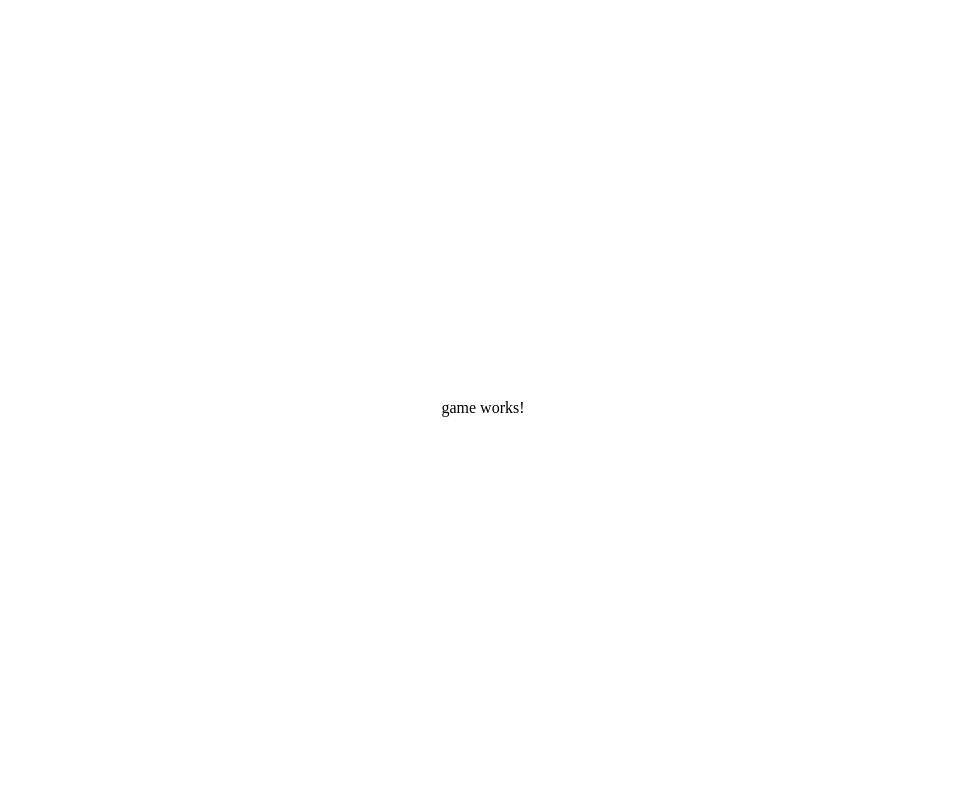
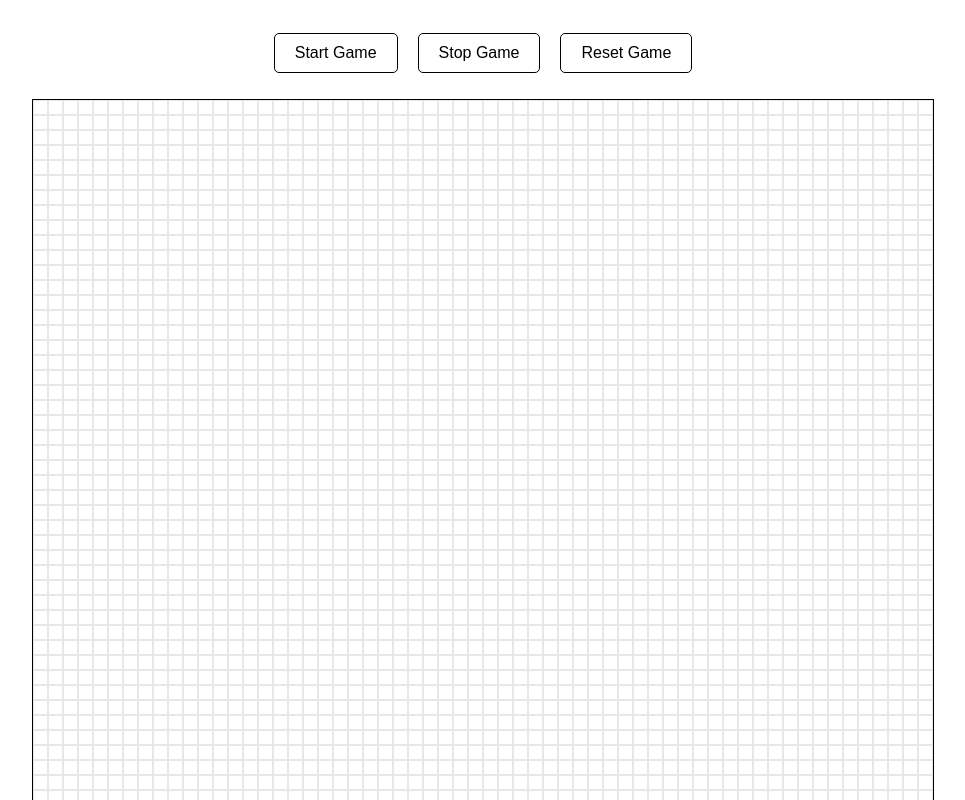
Before and after one commit to patrick-rush/game-of-life, an Angular app: page / in a window 1280 px wide. Shown: the top 800 px of the page, without its empty margins (157-1122 px from the left). Built offline with nearby package versions, Linux system fonts and the light colour scheme.

Commit message:
Create basic board layout and interactivity

```diff
--- a/src/app/app.component.ts
+++ b/src/app/app.component.ts
@@ -11,14 +11,4 @@ import { GameComponent } from './game/game.component';
 })
 export class AppComponent {
   title = 'game-of-life';
-
-  startGame() {
-    console.log('Game started');
-  }
-  /**
-   * Rules:
-   *  Birth:    An empty, or “dead,” cell with precisely three “live” neighbors (full cells) becomes live.
-   *  Death:    A live cell with zero or one neighbors dies of isolation; a live cell with four or more neighbors dies of overcrowding.
-   *  Survival: A live cell with two or three neighbors remains alive.
-   */
 }
--- /dev/null
+++ b/src/app/fill-cell.pipe.ts
@@ -0,0 +1,13 @@
+import { Pipe, PipeTransform } from '@angular/core';
+
+type Binary = 0 | 1;
+
+@Pipe({
+  name: 'fillCell',
+  standalone: true,
+})
+export class FillCellPipe implements PipeTransform {
+  transform(value: Binary): unknown {
+    return value ? 'dark' : 'light';
+  }
+}
--- a/src/app/game/game.component.html
+++ b/src/app/game/game.component.html
@@ -1,12 +1,69 @@
 <style>
   .game {
     display: flex;
+    flex-direction: column;
     justify-content: center;
     align-items: center;
-    height: 100vh;
+  }
+
+  button {
+    height: 40px;
+    width: auto;
+    padding: 10px 20px;
+    margin: 0 10px;
+    font-size: 16px;
+    background-color: #ffffff;
+    border: 1px solid #000000;
+    border-radius: 5px;
+    cursor: pointer;
+  }
+
+  .controls {
+    display: flex;
+    justify-content: center;
+    align-items: center;
+    margin-top: 2%;
+    margin-bottom: 2%;
+  }
+
+  .board {
+    display: flex;
+    width: auto;
+    height: auto;
+    border: 1px solid #000000;
+  }
+
+  .cell {
+    width: 13px;
+    height: 13px;
+    border: 0.5px solid #e7e7e7;
+  }
+
+  .dark {
+    background-color: #000000;
+  }
+
+  .light {
+    background-color: #ffffff;
   }
 </style>
 
 <div class="game">
-  <p>game works!</p>
+  <div class="controls">
+    <button (click)="startGame()">Start Game</button>
+    <button (click)="stopGame()">Stop Game</button>
+    <button (click)="resetGame()">Reset Game</button>
+  </div>
+  <div class="board">
+    <div *ngFor="let row of board; let rowIndex = index">
+      <div *ngFor="let cell of row; let columnIndex = index">
+        <div
+          class="cell"
+          [ngClass]="{ light: board[rowIndex][columnIndex][0] }"
+          [ngClass]="{ dark: !board[rowIndex][columnIndex][0] }"
+          (click)="flipCell(rowIndex, columnIndex)"
+        ></div>
+      </div>
+    </div>
+  </div>
 </div>
--- a/src/app/game/game.component.ts
+++ b/src/app/game/game.component.ts
@@ -1,12 +1,79 @@
-import { Component } from '@angular/core';
+import { CommonModule, NgFor } from '@angular/common';
+import { ChangeDetectorRef, Component } from '@angular/core';
+import { FillCellPipe } from '../fill-cell.pipe';
+
+type Binary = 0 | 1;
 
 @Component({
   selector: 'app-game',
   standalone: true,
-  imports: [],
+  imports: [NgFor, FillCellPipe, CommonModule],
   templateUrl: './game.component.html',
-  styleUrl: './game.component.css'
+  styleUrl: './game.component.css',
 })
 export class GameComponent {
+  intervalId: number | null = null;
+  // board: Binary[][] = Array(60).fill(Array(60).fill(0));
+  board: [Boolean][][] = [];
+  boardMap: Map<number, Map<number, [Boolean]>> = new Map();
+  private readonly interval;
 
+  constructor(private ref: ChangeDetectorRef) {
+    this.interval = 1000;
+    this.generateBoard();
+  }
+
+  generateBoard() {
+    for (let i = 0; i < 60; i++) {
+      const row: [Boolean][] = [];
+      const rowMap = new Map<number, [Boolean]>();
+      for (let j = 0; j < 60; j++) {
+        const cell: [Boolean] = [true];
+        rowMap.set(j, cell);
+        row.push(cell);
+      }
+      this.boardMap.set(i, rowMap);
+      this.board.push(row);
+    }
+  }
+
+  startGame() {
+    this.intervalId = window.setInterval(this.runGame, this.interval);
+    console.log('Game started');
+  }
+
+  stopGame() {
+    if (!this.intervalId) return;
+    window.clearInterval(this.intervalId);
+    console.log('Game stopped');
+  }
+
+  resetGame() {
+    console.log('Game reset');
+  }
+
+  private runGame() {
+    console.log('Game running');
+  }
+
+  flipCell(row: number, col: number) {
+    const cell = this.boardMap.get(row)?.get(col);
+    if (cell === undefined) return;
+    console.log('before', cell[0]);
+    console.log('ref', this.boardMap.get(row)?.get(col));
+    console.log('arr ref', this.board[row][col]);
+    cell[0] = !cell[0];
+    console.log('after', cell[0]);
+    console.log('ref', this.boardMap.get(row)?.get(col));
+    console.log('arr ref', this.board[row][col]);
+    this.ref.detectChanges();
+    console.log('Cell flipped');
+  }
+
+  /**
+   * Rules:
+   *  Birth:    An empty, or “dead,” cell with precisely three “live” neighbors (full cells) becomes live.
+   *  Death:    A live cell with zero or one neighbors dies of isolation; a live cell with four or more neighbors dies of overcrowding.
+   *  Survival: A live cell with two or three neighbors remains alive.
+   */
 }
```
Also changed, not shown: 1 other file (tests, documents, lock files or other folders).
